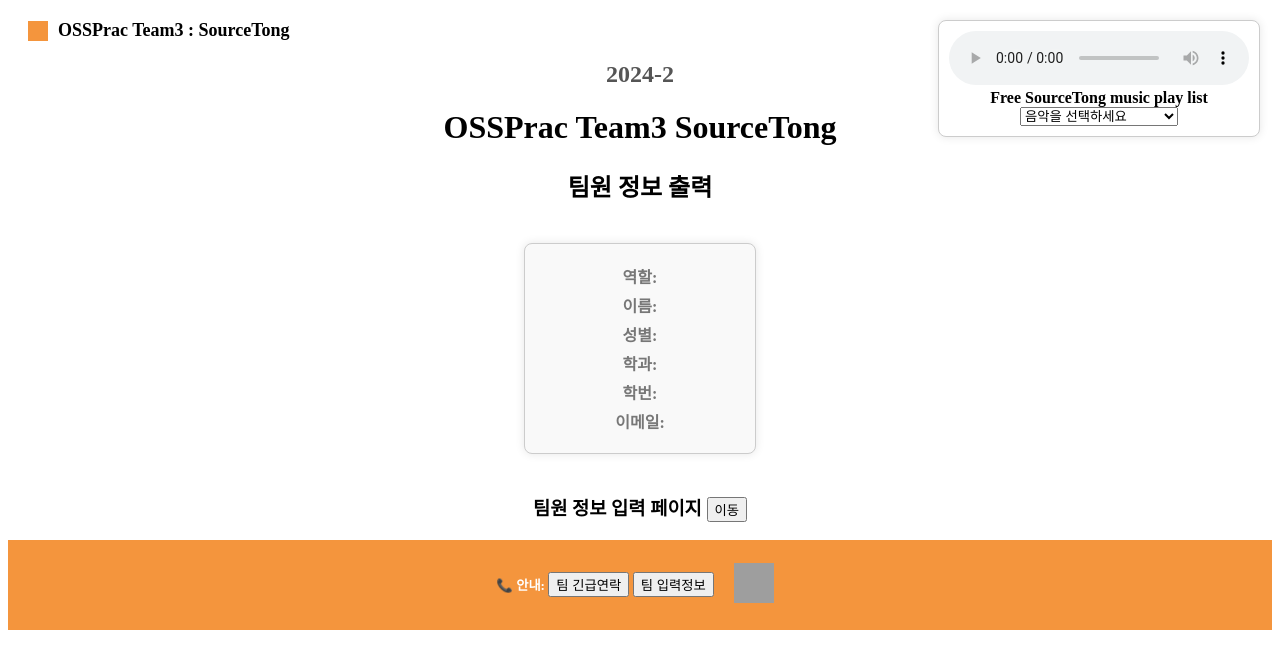
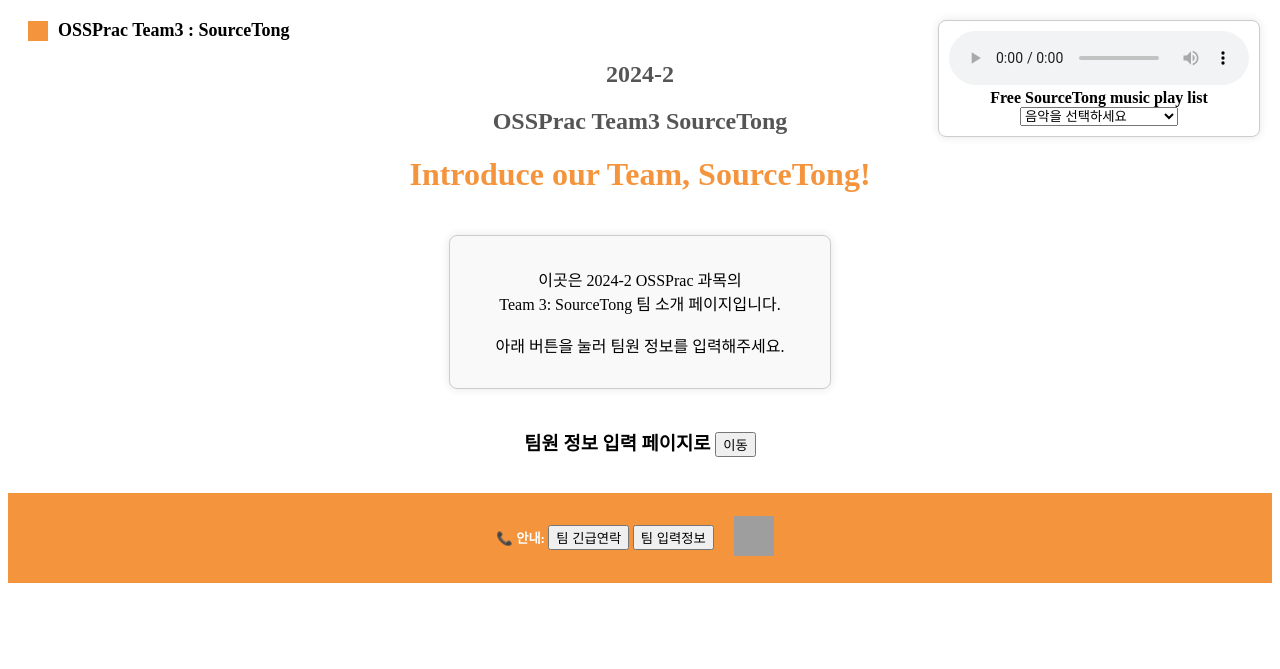
Before and after one commit to CSID-DGU/2024-2-OSSPrac, a Flask app: page / in a window 1280 px wide. Shown: the top 669 px of the page. Run offline with Flask 3, Linux system fonts and the light colour scheme; grey boxes are pictures that could not be loaded.

Commit message:
index 페이지 레이아웃 수정

```diff
--- a/Subject3_2/templates/index.html
+++ b/Subject3_2/templates/index.html
@@ -16,7 +16,7 @@
             padding: 15px;
             border: 1px solid #ccc;
             border-radius: 8px;
-            width: 200px;
+            width: 350px;
             text-align: center;
             box-shadow: 0px 0px 10px rgba(0, 0, 0, 0.1);
         }
@@ -132,19 +132,16 @@
     </script>
 
     <h2 style="color: #555;">2024-2</h2>
-    <h1>OSSPrac Team3 SourceTong</h1>
-    <h2>팀원 정보 출력</h2>
+    <h2 style="color:#555">OSSPrac Team3 SourceTong</h2>
+    <h1 style="color:#f4953d">Introduce our Team, SourceTong!</h1>
     <div class="container">
         <div class="student-block">
-            <p class="info"><strong>역할:</strong> </p>
-            <p class="info"><strong>이름:</strong> </p>
-            <p class="info"><strong>성별:</strong></p>
-            <p class="info"><strong>학과:</strong></p>
-            <p class="info"><strong>학번:</strong> </p>
-            <p class="info"><strong>이메일:</strong></p>
+            <p>이곳은 2024-2 OSSPrac 과목의<br>Team 3: SourceTong 팀 소개 페이지입니다.<br><br>
+                아래 버튼을 눌러 팀원 정보를 입력해주세요.
+            </p>
         </div>
     </div>
-    <h3> 팀원 정보 입력 페이지 <button onclick="openInputPage()"> 이동 </button> </h3>
+    <h3>팀원 정보 입력 페이지로   <button onclick="openInputPage()"> 이동 </button> </h3><br>
     <footer>
         <div style="display: flex; align-items: center; justify-content: center; gap: 10px;">
             <h5>📞 안내: <button onclick="showContactInfo()"> 팀 긴급연락</button>
```
Also changed, not shown: Subject3_2/templates/input.html (+8 -0 lines).
